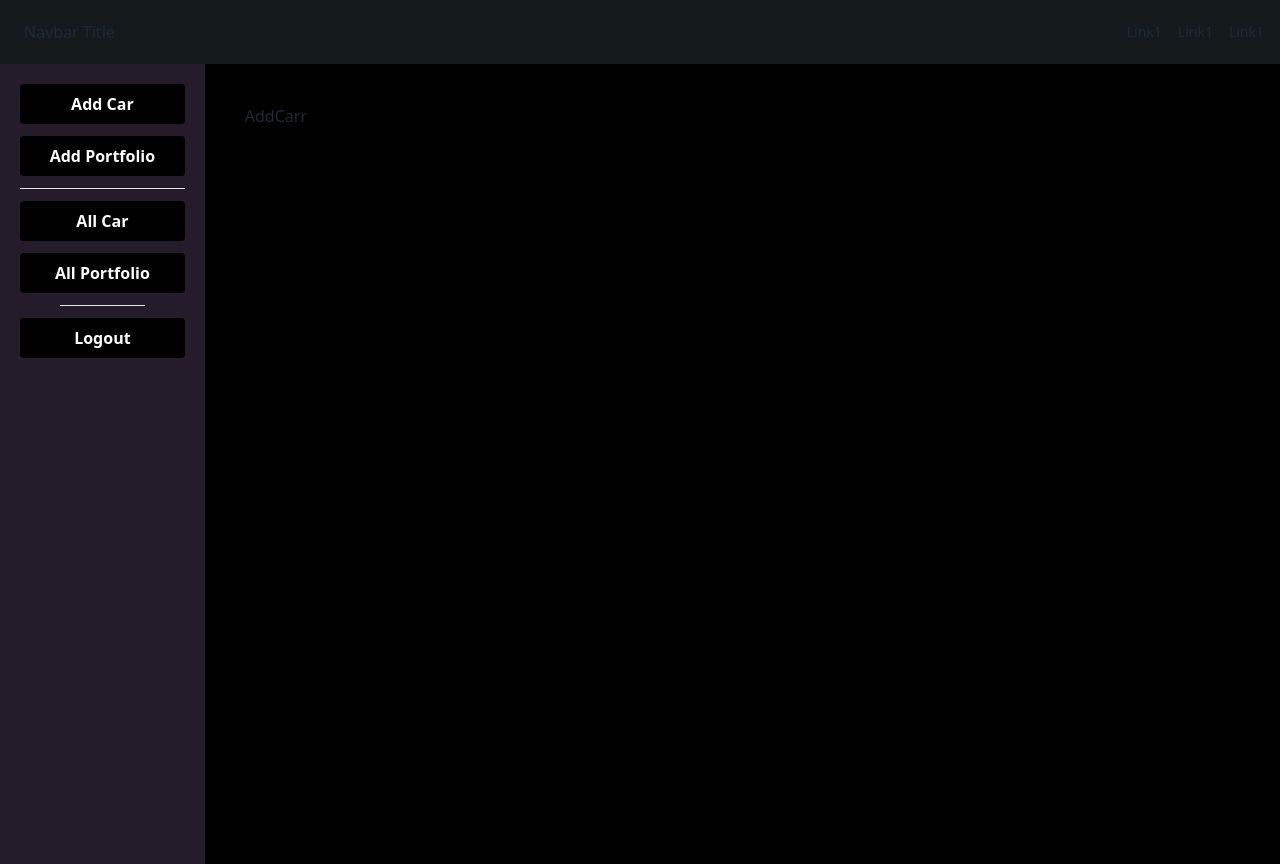
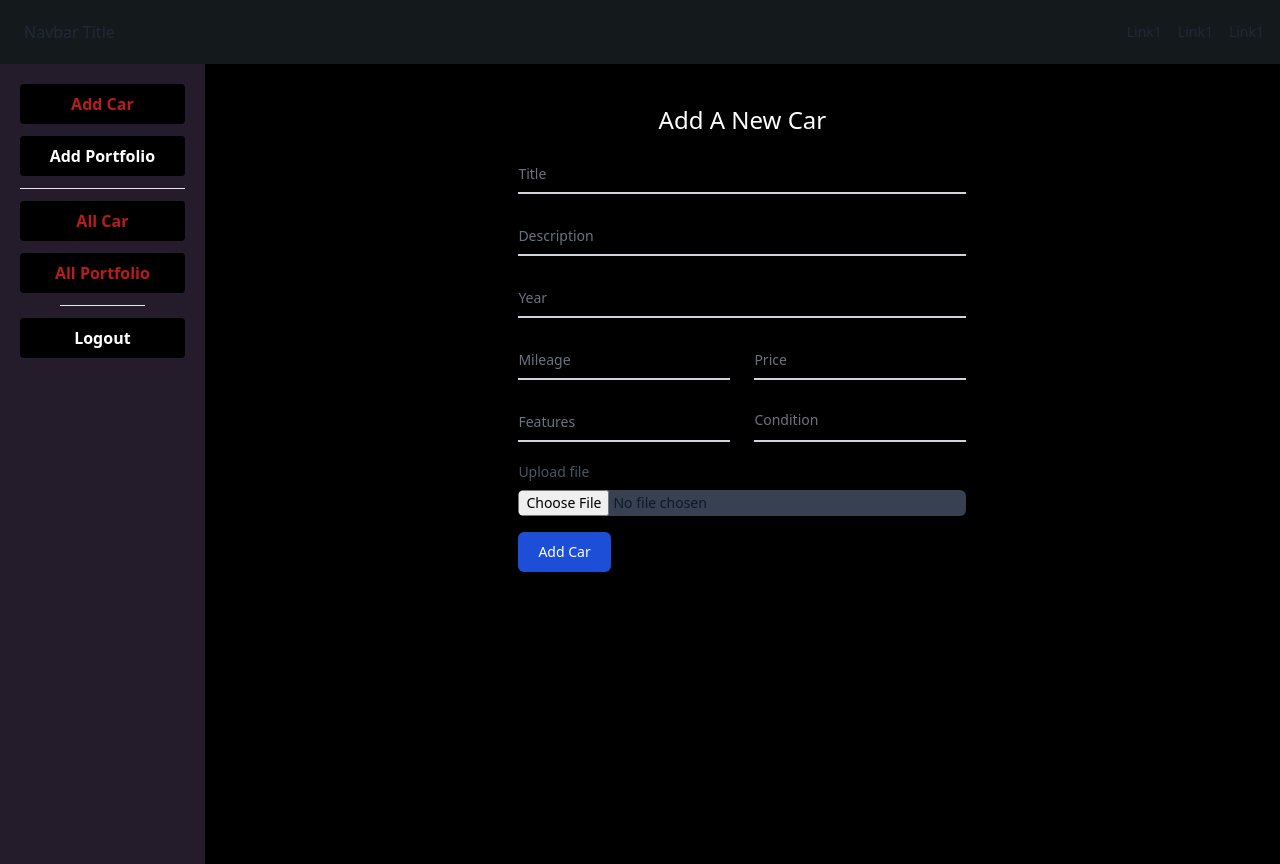
Before and after one commit to sheikhmohdnazmulhasan/RS-motors-client, a React (Vite) app: page /admin/dashboard/add-car in a window 1280 px wide. Built offline with nearby package versions, Linux system fonts and the light colour scheme; no server answers; sample sign-in values are in the browser's storage.

Commit message:
1/11/2024

```diff
--- a/src/main.jsx
+++ b/src/main.jsx
@@ -25,7 +25,8 @@ const router = createBrowserRouter([
         path: 'admin/dashboard', element: <AdminRoute><Dashboard /></AdminRoute>,
         children: [
           { path: 'add-car', element: <AddCar /> },
-          { path: 'add-portfolio', element: <AddCloseCar /> }
+          { path: 'add-portfolio', element: <AddCloseCar /> },
+          { path: 'add-car', element: <AddCar /> }
         ]
       },
     ]
--- a/src/pages/admin/Dashboard.jsx
+++ b/src/pages/admin/Dashboard.jsx
@@ -1,20 +1,54 @@
+import { signOut } from "firebase/auth";
 import { NavLink, Outlet } from "react-router-dom";
+import Swal from "sweetalert2";
+import { auth } from "../../firebase.config";
 
 const Dashboard = () => {
+
+    function handleLogout() {
+        Swal.fire({
+            title: "Are you sure?",
+            // text: "!",
+            icon: "warning",
+            showCancelButton: true,
+            confirmButtonColor: "#3085d6",
+            cancelButtonColor: "#d33",
+            confirmButtonText: "Yes, delete it!"
+        }).then((result) => {
+            if (result.isConfirmed) {
+
+
+                signOut(auth).then(() => {
+                    // Sign-out successful.
+
+                    Swal.fire({
+                        title: "Logout",
+                        text: "Logout Successful!.",
+                        icon: "success"
+                    });
+
+                }).catch((error) => {
+                    // An error happened.
+                });
+
+            }
+        });
+    }
+
     return (
         <div className="min-h-screen flex">
-            <div className="hidden  w-[16%] bg-[#241c2b] p-5 md:flex flex-col gap-3">
-                <NavLink className='text-white'> <p className="w-full bg-black py-2 px-4 rounded text-center hover:bg-[#141A1C] font-semibold">Add Car </p></NavLink>
+            <div className="hidden w-[16%] bg-[#241c2b] p-5 md:flex flex-col gap-3">
+                <NavLink to={"add-car"} className={({ isActive }) => isActive ? 'text-red-700' : 'text-white'}> <p className="w-full bg-black py-2 px-4 rounded text-center hover:bg-[#141A1C] font-semibold">Add Car </p></NavLink>
 
-                <NavLink to={'add-portfolio'} className='text-white'> <p className="w-full bg-black py-2 px-4 rounded text-center hover:bg-[#141A1C] font-semibold">Add Portfolio </p></NavLink>
+                <NavLink to={'add-portfolio'} className={({ isActive }) => isActive ? 'text-red-700' : 'text-white'}> <p className="w-full bg-black py-2 px-4 rounded text-center hover:bg-[#141A1C] font-semibold">Add Portfolio </p></NavLink>
 
                 <hr />
-                <NavLink className='text-white'> <p className="w-full bg-black py-2 px-4 rounded text-center hover:bg-[#141A1C] font-semibold">All Car </p></NavLink>
+                <NavLink className={({ isActive }) => isActive ? 'text-red-700' : 'text-white'}> <p className="w-full bg-black py-2 px-4 rounded text-center hover:bg-[#141A1C] font-semibold">All Car </p></NavLink>
 
-                <NavLink className='text-white'> <p className="w-full bg-black py-2 px-4 rounded text-center hover:bg-[#141A1C] font-semibold">All Portfolio </p></NavLink>
+                <NavLink className={({ isActive }) => isActive ? 'text-red-700' : 'text-white'}> <p className="w-full bg-black py-2 px-4 rounded text-center hover:bg-[#141A1C] font-semibold">All Portfolio </p></NavLink>
 
                 <hr className="!mx-10" />
-                <p className="w-full bg-black py-2 px-4 rounded text-center text-white cursor-pointer hover:bg-[#141A1C] font-semibold">Logout </p>
+                <p className="w-full bg-black py-2 px-4 rounded text-center text-white cursor-pointer hover:bg-[#141A1C] font-semibold" onClick={handleLogout}>Logout </p>
 
             </div>
             <div className="w-full md:w-[84%] bg-black">
@@ -22,13 +56,13 @@ const Dashboard = () => {
                 {/* Mobile Menu */}
                 <div className="md:hidden flex justify-center bg-[#141A1C] gap-3 py-3 px-2">
 
-                    <NavLink className='text-white'> <p className="w-full bg-black py-2 px-4 rounded text-center hover:bg-[#141A1C] font-semibold">Add Car </p></NavLink>
+                    <NavLink to={'add-car'} className={({ isActive }) => isActive ? 'text-red-700' : 'text-white'}> <p className="w-full bg-black py-2 px-4 rounded text-center font-semibold">Add Car </p></NavLink>
 
-                    <NavLink to={'add-portfolio'} className='text-white'> <p className="w-full bg-black py-2 px-4 rounded text-center hover:bg-[#141A1C] font-semibold">Add Portfolio </p></NavLink>
+                    <NavLink to={'add-portfolio'} className={({ isActive }) => isActive ? 'text-red-700' : 'text-white'}> <p className="w-full bg-black py-2 px-4 rounded text-center font-semibold">Add Portfolio </p></NavLink>
 
-                    <NavLink className='text-white'> <p className="w-full bg-black py-2 px-4 rounded text-center hover:bg-[#141A1C] font-semibold">All Car </p></NavLink>
+                    <NavLink className={({ isActive }) => isActive ? 'text-red-700' : 'text-white'}> <p className="w-full bg-black py-2 px-4 rounded text-center font-semibold">All Car </p></NavLink>
 
-                    <NavLink className='text-white'> <p className="w-full bg-black py-2 px-4 rounded text-center hover:bg-[#141A1C] font-semibold">All Portfolio </p></NavLink>
+                    <NavLink className={({ isActive }) => isActive ? 'text-red-700' : 'text-white'}> <p className="w-full bg-black py-2 px-4 rounded text-center font-semibold">All Portfolio </p></NavLink>
                 </div>
 
                 {/* Main Body */}
--- a/src/pages/admin/Login.jsx
+++ b/src/pages/admin/Login.jsx
@@ -1,6 +1,7 @@
 import { useContext, useState } from "react";
 import { IoEye, IoEyeOff } from "react-icons/io5";
 import { AuthContext } from "../../AuthProvider";
+import { useNavigate } from "react-router-dom";
 
 const Login = () => {
     const [email, setEmail] = useState('')
@@ -9,6 +10,7 @@ const Login = () => {
     const [emailErr, setEmailErr] = useState('');
     const [showPass, setShowPass] = useState(false);
     const { login, user } = useContext(AuthContext);
+    const navigate = useNavigate();
 
     console.log(user);
 
@@ -31,6 +33,7 @@ const Login = () => {
 
         login(email, password).then(() => {
             // console.log(user);
+            navigate('/admin/dashboard')
 
         }).catch(err => {
             setErr(err.code)
--- a/src/pages/admin/pages/AddCar.jsx
+++ b/src/pages/admin/pages/AddCar.jsx
@@ -1,7 +1,118 @@
+import axios from "axios";
+import toast, { Toaster } from "react-hot-toast";
+
 const AddCar = () => {
+
+    async function handleAddCar(event) {
+        event.preventDefault();
+        const form = event.target;
+        const title = form.title.value;
+        const description = form.description.value;
+        const year = form.year.value;
+        const mileage = form.mileage.value;
+        const price = form.price.value;
+        const features = form.features.value;
+        const condition = form.condition.value;
+        const photo = form.photo.files[0];
+
+        const image = new FormData();
+        image.append('image', photo);
+
+        const toastID = toast.loading('Uploading...',
+            {
+                style: {
+                    borderRadius: '5px',
+                    background: '#333',
+                    color: '#fff',
+                },
+            }
+        );
+
+        const response = await axios.post('https://api.imgbb.com/1/upload?key=774dde97e245310358495ba299851640', image);
+
+        if (response.data.success == true) {
+
+            const data = { title, description, year, mileage, price, features, condition, photo: response.data.data.display_url };
+
+
+            axios.post('http://localhost:5000/add-car/v1', data).then(data => {
+
+                if (data.data.insertedId) {
+
+                    toast.success('Car Successfully Added',
+                        {
+                            id: toastID,
+                            style: {
+                                borderRadius: '5px',
+                                background: '#333',
+                                color: '#fff',
+                            },
+                        });
+
+                    form.reset();
+
+                }
+
+            }).catch(err => {
+                console.log(err);
+            })
+
+        }
+
+    }
+
     return (
         <div>
-            AddCarr
+            <h1 className="text-2xl text-center text-white mb-4">Add A New Car</h1>
+            <Toaster />
+            <form className="max-w-md mx-auto" onSubmit={handleAddCar}>
+                <div className="relative z-0 w-full mb-5 group">
+                    <input type="text" name="title" id="floating_email" className="block text-white py-2.5 px-0 w-full text-sm bg-transparent border-0 border-b-2 border-gray-300 appearance-none focus:outline-none focus:ring-0 focus:border-blue-600 peer" placeholder=" " required />
+                    <label htmlFor="floating_email" className="peer-focus:font-medium absolute text-sm text-gray-500 duration-300 transform -translate-y-6 scale-75 top-3 -z-10 origin-[0] peer-focus:start-0 rtl:peer-focus:translate-x-1/4 rtl:peer-focus:left-auto peer-focus:text-blue-600 peer-focus peer-placeholder-shown:scale-100 peer-placeholder-shown:translate-y-0 peer-focus:scale-75 peer-focus:-translate-y-6">Title</label>
+                </div>
+                <div className="relative z-0 w-full mb-5 group">
+                    <input type="text" name="description" id="floating_password" className="block py-2.5 px-0 w-full text-sm text-white bg-transparent border-0 border-b-2 border-gray-300 appearance-none focus:outline-none focus:ring-0 focus:border-blue-600 peer" placeholder=" " required />
+                    <label htmlFor="floating_password" className="peer-focus:font-medium absolute text-sm text-gray-500 duration-300 transform -translate-y-6 scale-75 top-3 -z-10 origin-[0] peer-focus:start-0 rtl:peer-focus:translate-x-1/4 peer-focus:text-blue-600 peer-placeholder-shown:scale-100 peer-placeholder-shown:translate-y-0 peer-focus:scale-75 peer-focus:-translate-y-6">Description</label>
+                </div>
+                <div className="relative z-0 w-full mb-5 group">
+                    <input type="number" name="year" id="floating_repeat_password" className="block py-2.5 px-0 w-full text-sm text-white bg-transparent border-0 border-b-2 border-gray-300 appearance-none focus:outline-none focus:ring-0 focus:border-blue-600 peer" placeholder=" " required />
+                    <label htmlFor="floating_repeat_password" className="peer-focus:font-medium absolute text-sm text-gray-500 dark:text-gray-400 duration-300 transform -translate-y-6 scale-75 top-3 -z-10 origin-[0] peer-focus:start-0 rtl:peer-focus:translate-x-1/4 peer-focus:text-blue-600 peer-placeholder-shown:scale-100 peer-placeholder-shown:translate-y-0 peer-focus:scale-75 peer-focus:-translate-y-6">Year</label>
+                </div>
+
+                <div className="grid md:grid-cols-2 md:gap-6">
+                    <div className="relative z-0 w-full mb-5 group">
+                        <input type="number" name="mileage" id="floating_first_name" className="block py-2.5 px-0 w-full text-sm text-white bg-transparent border-0 border-b-2 border-gray-300 appearance-none focus:outline-none focus:ring-0 focus:border-blue-600 peer" placeholder=" " required />
+                        <label htmlFor="floating_first_name" className="peer-focus:font-medium absolute text-sm text-gray-500 duration-300 transform -translate-y-6 scale-75 top-3 -z-10 origin-[0] peer-focus:start-0 rtl:peer-focus:translate-x-1/4 peer-focus:text-blue-600 peer-placeholder-shown:scale-100 peer-placeholder-shown:translate-y-0 peer-focus:scale-75 peer-focus:-translate-y-6">Mileage</label>
+                    </div>
+                    <div className="relative z-0 w-full mb-5 group">
+                        <input type="number" name="price" id="floating_first_name" className="block py-2.5 px-0 w-full text-sm text-white bg-transparent border-0 border-b-2 border-gray-300 appearance-none focus:outline-none focus:ring-0 focus:border-blue-600 peer" placeholder=" " />
+                        <label htmlFor="floating_first_name" className="peer-focus:font-medium absolute text-sm text-gray-500 duration-300 transform -translate-y-6 scale-75 top-3 -z-10 origin-[0] peer-focus:start-0 rtl:peer-focus:translate-x-1/4 peer-focus:text-blue-600 peer-placeholder-shown:scale-100 peer-placeholder-shown:translate-y-0 peer-focus:scale-75 peer-focus:-translate-y-6">Price</label>
+                    </div>
+                </div>
+                <div className="grid md:grid-cols-2 md:gap-6">
+
+                    <div className="relative z-0 w-full mb-5 group">
+                        <input type="text" name="features" id="floating_first_name" className="block py-2.5 px-0 w-full text-sm text-white bg-transparent border-0 border-b-2 border-gray-300 appearance-none focus:outline-none focus:ring-0 focus:border-blue-600 peer" placeholder=" " required />
+                        <label htmlFor="floating_first_name" className="peer-focus:font-medium absolute text-sm text-gray-500 duration-300 transform -translate-y-6 scale-75 top-3 -z-10 origin-[0] peer-focus:start-0 rtl:peer-focus:translate-x-1/4 peer-focus:text-blue-600 peer-placeholder-shown:scale-100 peer-placeholder-shown:translate-y-0 peer-focus:scale-75 peer-focus:-translate-y-6">Features</label>
+                    </div>
+
+                    <div className="relative z-0 w-full mb-5 group">
+                        <select type="text" name="condition" id="floating_first_name" className="block py-2.5 px-0 w-full text-sm bg-transparent border-0 text-gray-500 border-b-2 border-gray-300 appearance-none focus:outline-none focus:ring-0 focus:border-blue-600 peer" placeholder=" " required>
+                            <option value="" className="" disabled selected>Condition</option>
+                            <option value="Excellent" className="text-black">Excellent</option>
+                            <option value="Good" className="text-black">Good</option>
+                            <option value="Fair" className="text-black">Fair</option>
+                        </select>
+                    </div>
+                </div>
+
+                <div className="max-w-lg mx-auto mb-4">
+                    <label className="block mb-2 text-sm text-gray-600" htmlFor="user_avatar">Upload file</label>
+                    <input name="photo" className="block w-full text-sm text-gray-900 rounded-md cursor-pointer dark:text-gray-400 focus:outline-none bg-gray-700" aria-describedby="user_avatar_help" id="user_avatar" type="file" required />
+                </div>
+
+                <button type="submit" className="text-white bg-blue-700 hover:bg-blue-800  font-medium rounded-md text-sm w-full sm:w-auto px-5 py-2.5 text-center">Add Car</button>
+            </form>
         </div>
     );
 };
--- a/src/pages/admin/pages/AddCloseCar.jsx
+++ b/src/pages/admin/pages/AddCloseCar.jsx
@@ -19,7 +19,7 @@ const AddCloseCar = () => {
         const image = new FormData();
         image.append('image', photo);
 
-        const toastID = toast.loading('Working...',
+        const toastID = toast.loading('Uploading...',
             {
                 style: {
                     borderRadius: '5px',
@@ -66,6 +66,7 @@ const AddCloseCar = () => {
 
     return (
         <div>
+            <h1 className="text-2xl text-center text-white mb-4">Add A Portfolio</h1>
             <Toaster />
             <form className="max-w-md mx-auto" onSubmit={handleAddCloseCar}>
                 <div className="relative z-0 w-full mb-5 group">
@@ -77,7 +78,7 @@ const AddCloseCar = () => {
                     <label htmlFor="floating_password" className="peer-focus:font-medium absolute text-sm text-gray-500 duration-300 transform -translate-y-6 scale-75 top-3 -z-10 origin-[0] peer-focus:start-0 rtl:peer-focus:translate-x-1/4 peer-focus:text-blue-600 peer-placeholder-shown:scale-100 peer-placeholder-shown:translate-y-0 peer-focus:scale-75 peer-focus:-translate-y-6">Description</label>
                 </div>
                 <div className="relative z-0 w-full mb-5 group">
-                    <input type="text" name="year" id="floating_repeat_password" className="block py-2.5 px-0 w-full text-sm text-white bg-transparent border-0 border-b-2 border-gray-300 appearance-none focus:outline-none focus:ring-0 focus:border-blue-600 peer" placeholder=" " required />
+                    <input type="number" name="year" id="floating_repeat_password" className="block py-2.5 px-0 w-full text-sm text-white bg-transparent border-0 border-b-2 border-gray-300 appearance-none focus:outline-none focus:ring-0 focus:border-blue-600 peer" placeholder=" " required />
                     <label htmlFor="floating_repeat_password" className="peer-focus:font-medium absolute text-sm text-gray-500 dark:text-gray-400 duration-300 transform -translate-y-6 scale-75 top-3 -z-10 origin-[0] peer-focus:start-0 rtl:peer-focus:translate-x-1/4 peer-focus:text-blue-600 peer-placeholder-shown:scale-100 peer-placeholder-shown:translate-y-0 peer-focus:scale-75 peer-focus:-translate-y-6">Year</label>
                 </div>
 
```
